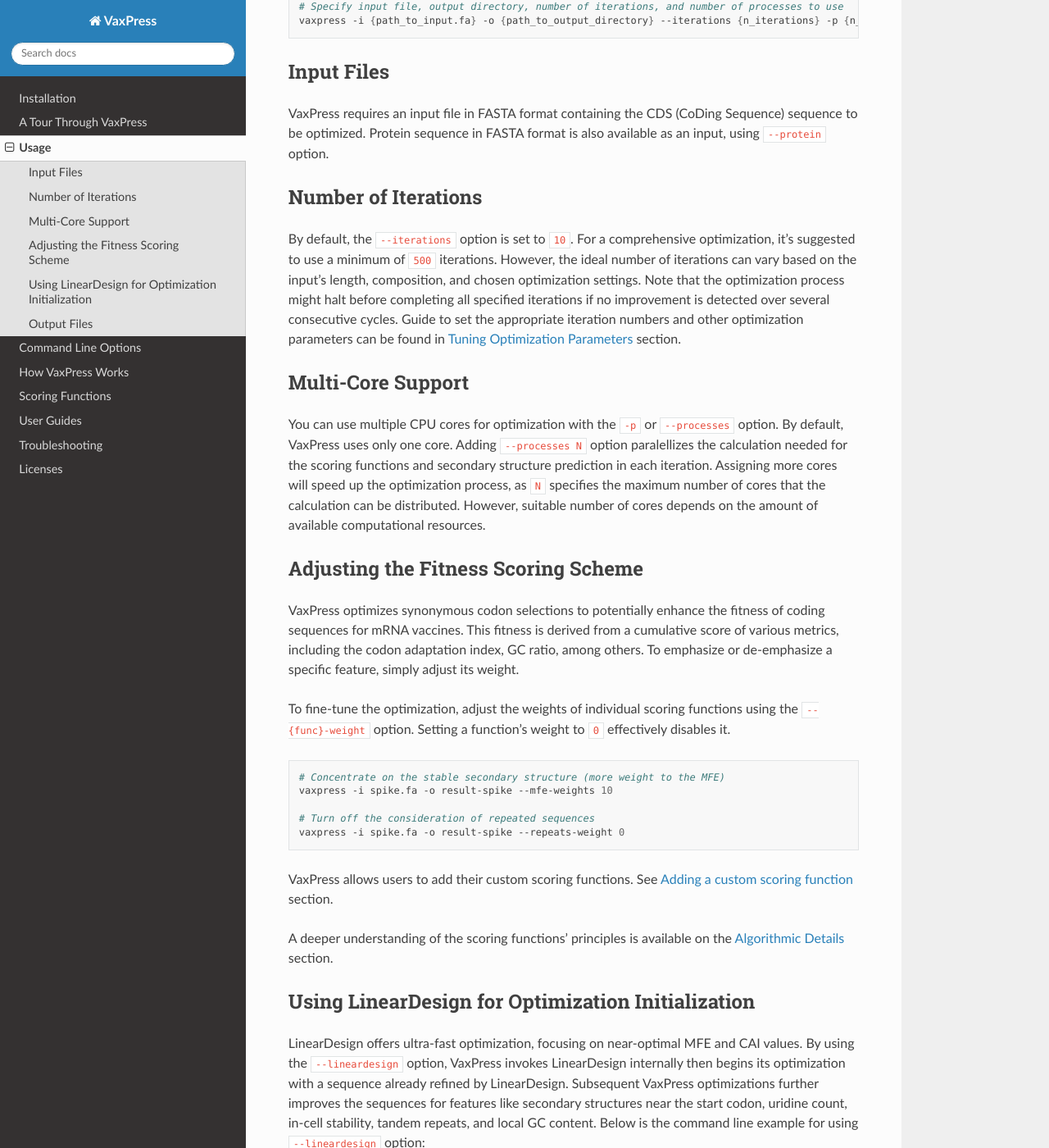
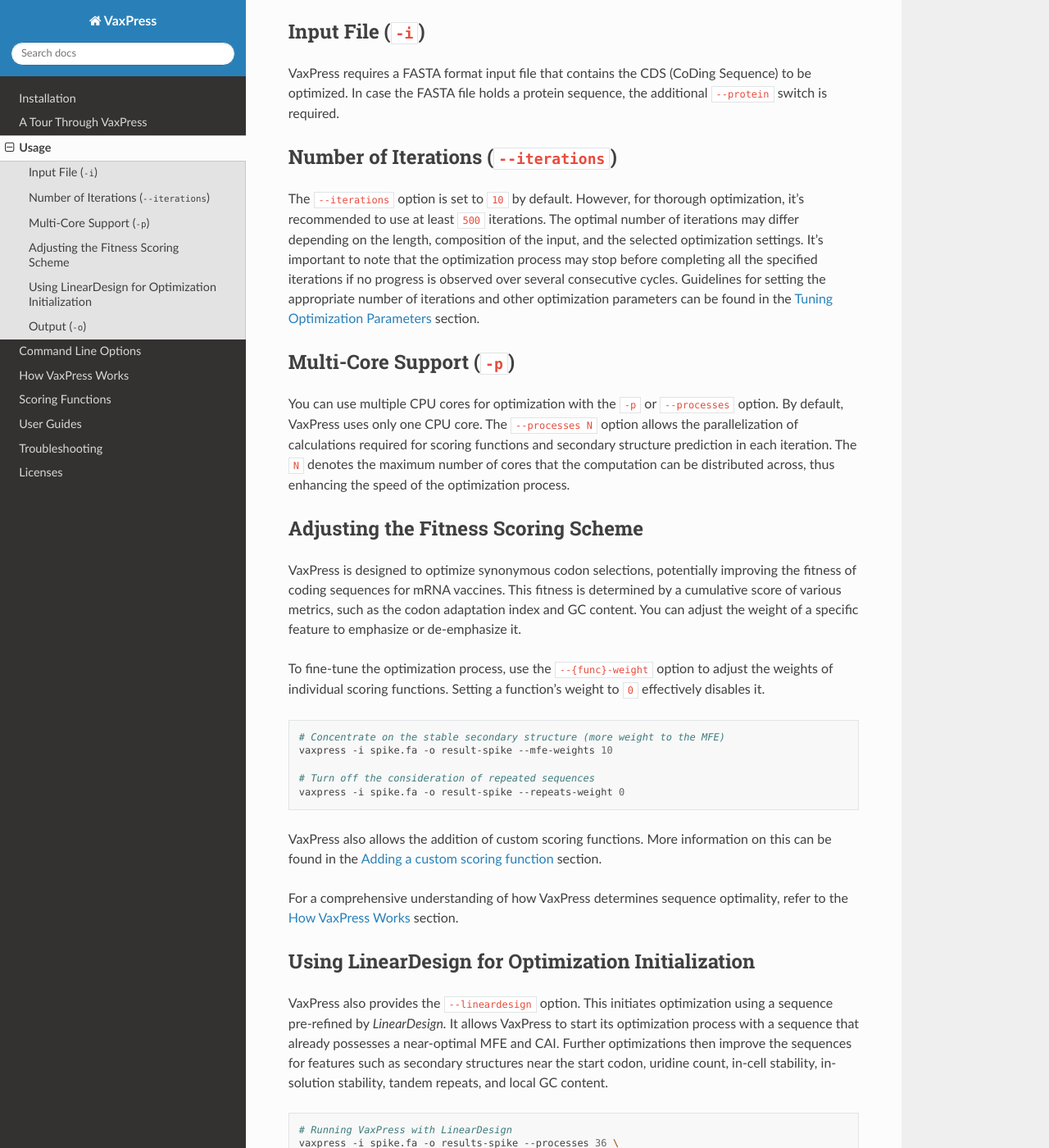
Before and after one commit to ChangLabSNU/VaxPress, a Sphinx documentation site: the page built from docs/usage.rst, in a window 1280 px wide and 1400 px high, scrolled down 362 px. Shown: the whole window at 82% size. Built offline with Sphinx 7.4.7 and the Read the Docs theme 2.0.0, drawn with Linux system fonts in a browser that asks for light colours; some of the changed text lies outside the part shown.

Commit message:
Revise the usage page for clarity and accuracy.

```diff
--- a/docs/usage.rst
+++ b/docs/usage.rst
@@ -2,12 +2,10 @@
 Usage
 *****
 
-There are two required arguments to run VaxPress: ``-i``, ``-o``.
-``-i`` specifies the input file path, and ``-o`` specifies the
-output directory path.
+There are two arguments that are required in order to run VaxPress:
+``-i`` and ``-o``, for the paths to the input file and the output
+directory, respectively.
 
-Command-line below is an example of basic VaxPress usage. You might
-follow it:
 ::
 
     # To see a full list of available options, use vaxpress --help
@@ -17,56 +15,54 @@
     # Specify input file, output directory, number of iterations, and number of processes to use
     vaxpress -i {path_to_input.fa} -o {path_to_output_directory} --iterations {n_iterations} -p {n_processes}
 
-===========
-Input Files
-===========
+===================
+Input File (``-i``)
+===================
 
-VaxPress requires an input file in FASTA format containing the
-CDS (CoDing Sequence) sequence to be optimized. Protein sequence
-in FASTA format is also available as an input, using ``--protein``
-option.
+VaxPress requires a FASTA format input file that contains the CDS
+(CoDing Sequence) to be optimized. In case the FASTA file holds a
+protein sequence, the additional ``--protein`` switch is required.
 
-====================
-Number of Iterations
-====================
+=======================================
+Number of Iterations (``--iterations``)
+=======================================
 
-By default, the ``--iterations`` option is set to ``10``. For a
-comprehensive optimization, it's suggested to use a minimum of ``500``
-iterations. However, the ideal number of iterations can vary based
-on the input's length, composition, and chosen optimization settings.
-Note that the optimization process might halt before completing all
-specified iterations if no improvement is detected over several
-consecutive cycles. Guide to set the appropriate iteration numbers
-and other optimization parameters can be found in :ref:`tuning-parameters`
-section.
+The ``--iterations`` option is set to ``10`` by default. However,
+for thorough optimization, it's recommended to use at least ``500``
+iterations. The optimal number of iterations may differ depending
+on the length, composition of the input, and the selected optimization
+settings. It's important to note that the optimization process may
+stop before completing all the specified iterations if no progress
+is observed over several consecutive cycles. Guidelines for setting
+the appropriate number of iterations and other optimization parameters
+can be found in the :ref:`tuning-parameters` section.
 
-==================
-Multi-Core Support
-==================
+===========================
+Multi-Core Support (``-p``)
+===========================
 
 You can use multiple CPU cores for optimization with the ``-p`` or
-``--processes`` option. By default, VaxPress uses only one core.
-Adding ``--processes N`` option paralellizes the calculation needed
-for the scoring functions and secondary structure prediction in
-each iteration. Assigning more cores will speed up the optimization
-process, as ``N`` specifies the maximum number of cores that the
-calculation can be distributed. However, suitable number of cores
-depends on the amount of available computational resources.
-
+``--processes`` option. By default, VaxPress uses only one CPU core.
+The ``--processes N`` option allows the parallelization of calculations
+required for scoring functions and secondary structure prediction
+in each iteration. The ``N`` denotes the maximum number of cores
+that the computation can be distributed across, thus enhancing the
+speed of the optimization process.
 
 ====================================
 Adjusting the Fitness Scoring Scheme
 ====================================
 
-VaxPress optimizes synonymous codon selections to potentially enhance
-the fitness of coding sequences for mRNA vaccines. This fitness
-is derived from a cumulative score of various metrics, including
-the codon adaptation index, GC ratio, among others. To emphasize
-or de-emphasize a specific feature, simply adjust its weight.
+VaxPress is designed to optimize synonymous codon selections,
+potentially improving the fitness of coding sequences for mRNA
+vaccines. This fitness is determined by a cumulative score of various
+metrics, such as the codon adaptation index and GC content. You can
+adjust the weight of a specific feature to emphasize or de-emphasize
+it.
 
-To fine-tune the optimization, adjust the weights of individual
-scoring functions using the ``--{func}-weight`` option. Setting a
-function's weight to ``0`` effectively disables it.
+To fine-tune the optimization process, use the ``--{func}-weight``
+option to adjust the weights of individual scoring functions. Setting
+a function's weight to ``0`` effectively disables it.
 
 .. code-block:: bash
 
@@ -76,27 +72,25 @@
     # Turn off the consideration of repeated sequences
     vaxpress -i spike.fa -o result-spike --repeats-weight 0
 
-VaxPress allows users to add their custom scoring functions. See
-:ref:`label-addon` section.
+VaxPress also allows the addition of custom scoring functions. More
+information on this can be found in the :ref:`label-addon` section.
 
-A deeper understanding of the scoring functions' principles is
-available on the :doc:`Algorithmic Details </algorithmic_details>`
-section.
+For a comprehensive understanding of how VaxPress determines sequence
+optimality, refer to the :doc:`algorithmic_details` section.
 
-.. _lineardesign:
+.. _lineardesign-simple:
 
 ==================================================
 Using LinearDesign for Optimization Initialization
 ==================================================
 
-LinearDesign offers ultra-fast optimization, focusing on near-optimal
-MFE and CAI values. By using the ``--lineardesign`` option, VaxPress
-invokes LinearDesign internally then begins its optimization with
-a sequence already refined by LinearDesign. Subsequent VaxPress
-optimizations further improves the sequences for features like
-secondary structures near the start codon, uridine count, in-cell
-stability, tandem repeats, and local GC content. Below is the
-command line example for using ``--lineardesign`` option:
+VaxPress also provides the ``--lineardesign`` option. This initiates
+optimization using a sequence pre-refined by *LinearDesign.* It
+allows VaxPress to start its optimization process with a sequence
+that already possesses a near-optimal MFE and CAI. Further optimizations
+then improve the sequences for features such as secondary structures
+near the start codon, uridine count, in-cell stability, in-solution
+stability, tandem repeats, and local GC content.
 
 .. code-block:: bash
 
@@ -106,51 +100,51 @@
          --lineardesign-dir /path/to/LinearDesign \
          --conservative-start 10 --initial-mutation-rate 0.01
 
-Detailed information including the meaning of each parameter and
-its recommended values is available on :ref:`using-lineardesign`
-section. To see the list of all options related to LinearDesign,
-see :ref:`LinearDesign options <label-linopts>`
+For a detailed information, refer to the :ref:`using-lineardesign`
+section. The :ref:`LinearDesign options <label-linopts>` section
+provides a comprehensive list of all options related to *LinearDesign.*
 
-
-============
-Output Files
-============
+===============
+Output (``-o``)
+===============
 
 Once you've run VaxPress, the specified output directory will contain
 the following five files:
 
-- ``report.html``: A summary report detailing the result and
-  optimization process. The report contains the following informations:
+- ``report.html``: The report provides a detailed summary of the
+  results and the optimization process. It includes the following
+  information:
 
-  #. Basic information on the task including sequence name and command line.
+  #. Basic sequence information on the task including the sequence name
+     and command line.
 
      .. image:: _images/task_information.png
         :width: 500px
-        :alt: checkpoints.tsv
+        :alt: Task information in the report
         :align: center
 
-  #. Information about the optimized sequence: metric comparison
-     between initial & optimized score
+  #. The optimized sequence information includes a comparison of
+     the initial and optimized scores.
 
      .. image:: _images/optimized_sequence.png
         :width: 500px
-        :alt: checkpoints.tsv
+        :alt: Optimized sequence information in the report
         :align: center
 
-  #. Interactive plot showing the predicted secondary structure of
-     the output sequence
+  #. An interactive view that displays the predicted secondary structure
+     of the output sequence.
 
      .. image:: _images/predicted_secondary_structure.png
         :width: 500px
-        :alt: checkpoints.tsv
+        :alt: Interactive structure view in the report
         :align: center
 
-  #. Plots showing the changes of each metrics and parameters over
+  #. Plots illustrate the changes in metrics and parameters over
      the iterations.
 
      .. image:: _images/optimization_process.png
         :width: 500px
-        :alt: checkpoints.tsv
+        :alt: Plots for metric changes over iterations in the report
         :align: center
 
   #. Parameters used in the corresponding VaxPress run. This
@@ -158,23 +152,23 @@
 
      .. image:: _images/parameters.png
         :width: 500px
-        :alt: checkpoints.tsv
+        :alt: Parameters for the optimization in the report
         :align: center
 
-- ``best-sequence.fasta``:  The refined coding sequence.
+- ``best-sequence.fasta``: The refined coding sequence.
 
 - ``checkpoints.tsv``: The best sequences and its evaluation results
   at each iteration.
 
   .. image:: _images/checkpoints.tsv_example.png
         :width: 500px
-        :alt: checkpoints.tsv
+        :alt: Sequence checkpoints
         :align: center
 
 - ``log.txt``: Contains the logs that were displayed in the console.
 
-- ``parameters.json``: Contains the parameters employed for the
-  optimization. This file can be feeded to VaxPress with the ``--preset``
-  option to duplicate the set-up for other sequence. To check the
-  detailed information on how to use ``--preset``, see :ref:`execution
-  options`.
+- ``parameters.json``: Holds the optimization parameters along with
+  the other command line options. This file can be used with the
+  ``--preset`` option in VaxPress to replicate the optimization
+  setup for other sequences. For detailed information on using
+  ``--preset``, refer to :ref:`execution options`.
```
Also changed, not shown: docs/_images/checkpoints.tsv_example.png.
